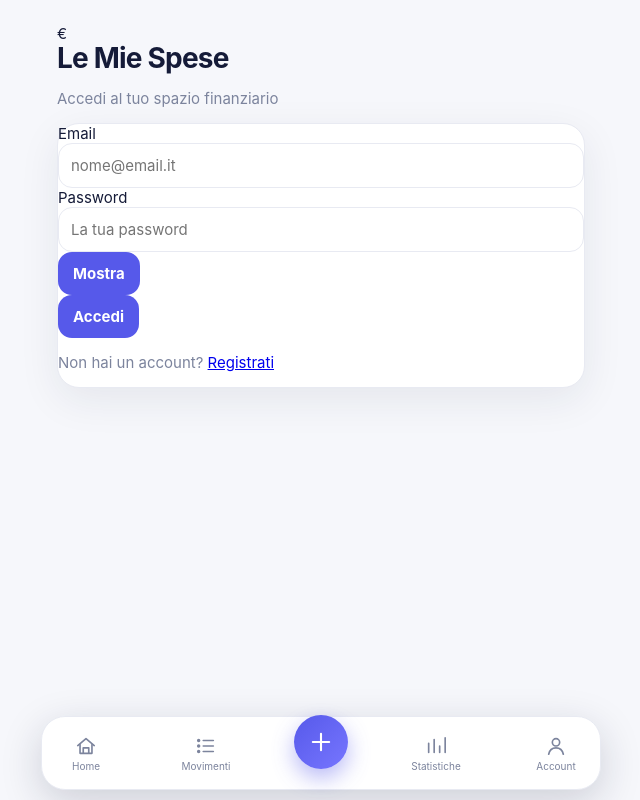
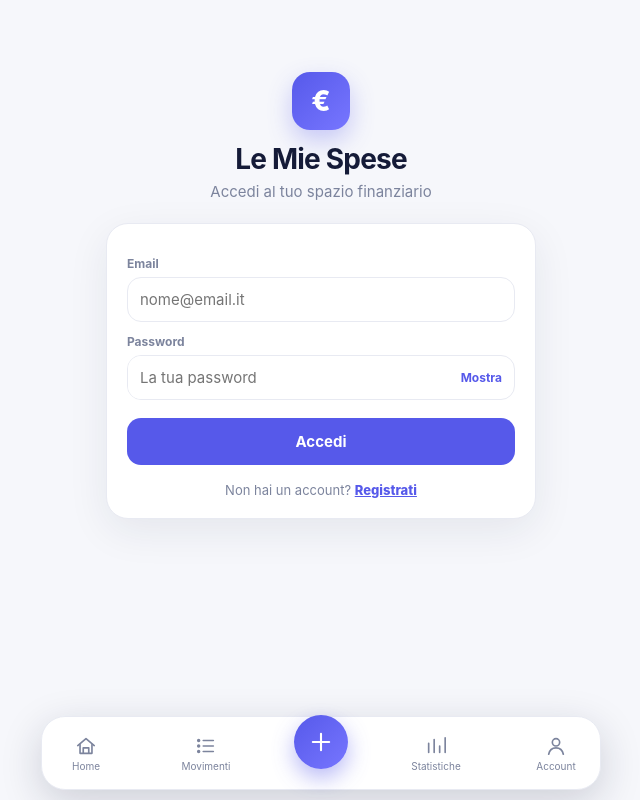
Before and after one commit to Condor555/le-mie-spese, a Next.js app: page /login in a window 1280 px wide. Shown: the whole page, without its empty margins (319-959 px from the left). Built offline with nearby package versions, Linux system fonts and the light colour scheme.

Commit message:
Add styles for authentication components

```diff
--- a/app/globals.css
+++ b/app/globals.css
@@ -23,3 +23,98 @@
   font-size: 24px;
   line-height: 1;
 }
+.auth-screen {
+  width: min(100%, 430px);
+  margin: 6vh auto 0;
+  text-align: center;
+}
+
+.auth-logo {
+  width: 58px;
+  height: 58px;
+  margin: 0 auto 14px;
+  border-radius: 18px;
+  display: grid;
+  place-items: center;
+  color: #fff;
+  background: linear-gradient(
+    135deg,
+    var(--primary),
+    var(--primary2)
+  );
+  font-size: 28px;
+  font-weight: 850;
+  box-shadow: 0 10px 25px rgba(86, 89, 234, 0.3);
+}
+
+.auth-screen > p {
+  margin: 7px 0 22px;
+}
+
+.auth-panel {
+  text-align: left;
+  padding: 20px;
+}
+
+.auth-panel label {
+  display: block;
+  color: var(--muted);
+  font-size: 12px;
+  font-weight: 700;
+  margin: 12px 0 6px;
+}
+
+.password-field {
+  display: grid;
+  grid-template-columns: 1fr auto;
+  border: 1px solid var(--line);
+  background: var(--surface);
+  border-radius: 14px;
+  overflow: hidden;
+}
+
+.password-field:focus-within {
+  border-color: var(--primary);
+  box-shadow: 0 0 0 3px rgba(86, 89, 234, 0.12);
+}
+
+.password-field input {
+  border: 0 !important;
+  box-shadow: none !important;
+  border-radius: 0;
+}
+
+.password-field button {
+  margin: 0;
+  padding: 0 12px;
+  border-radius: 0;
+  background: transparent;
+  color: var(--primary);
+  font-size: 12px;
+}
+
+.auth-submit {
+  width: 100%;
+  margin-top: 18px;
+  padding: 14px;
+}
+
+.auth-switch {
+  text-align: center;
+  font-size: 13px;
+  margin: 17px 0 0;
+}
+
+.auth-switch a {
+  color: var(--primary);
+  font-weight: 800;
+}
+
+.auth-error {
+  margin-top: 10px;
+  padding: 10px;
+  border-radius: 12px;
+  background: #fff0f0;
+  color: #b93842;
+  font-size: 13px;
+}
```
